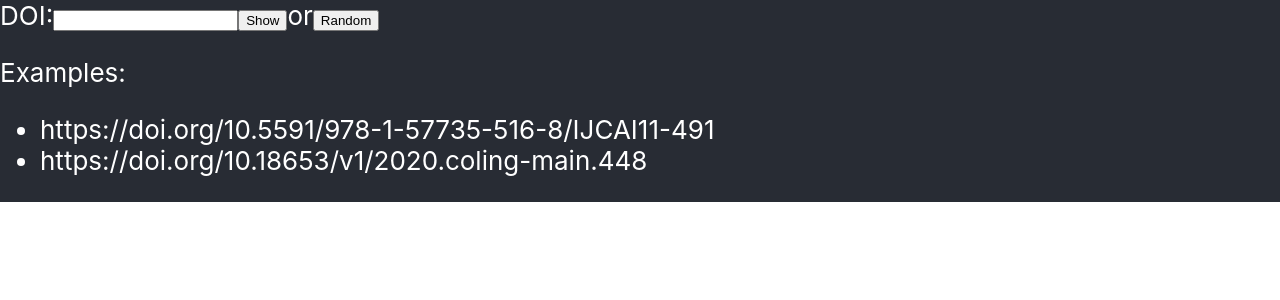
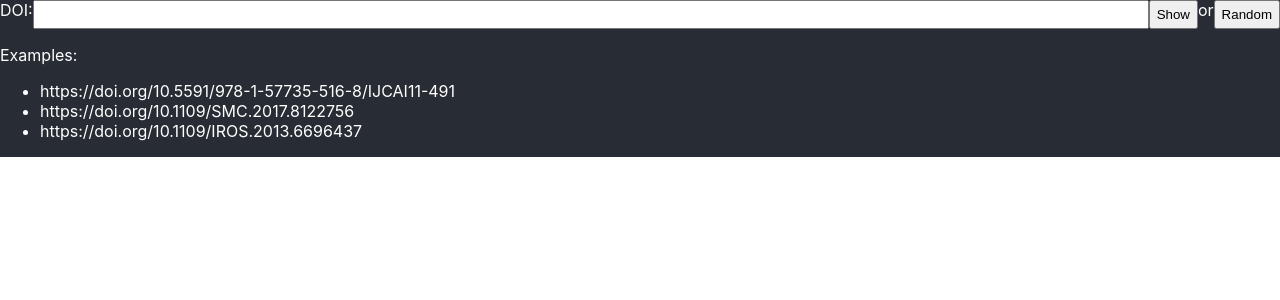
Before and after one commit to dozed/cskg-vis, a React (Create React App) app in the folder frontend/: page / in a window 1280 px wide. Shown: the top 300 px of the page. Built offline with nearby package versions, Linux system fonts and the light colour scheme.

Commit message:
CSS and examples

```diff
--- a/frontend/src/App.css
+++ b/frontend/src/App.css
@@ -1,11 +1,5 @@
-/** {*/
-/*  margin: 0;*/
-/*  box-sizing: border-box;*/
-/*}*/
-
 body {
   background-color: #282c34;
-  font-size: calc(10px + 2vmin);
   color: white;
 }
 
@@ -16,6 +10,16 @@ body {
 }
 
 .App-header {
+}
+
+.search-bar {
+  display: flex;
+  flex-direction: row;
+}
+
+.doi-input {
+  padding: 5px;
+  width: 100%;
 }
 
 .App-content {
--- a/frontend/src/App.js
+++ b/frontend/src/App.js
@@ -8,7 +8,9 @@ import ForceSupervisor from "graphology-layout-force/worker";
 
 const exampleDois = [
   'https://doi.org/10.5591/978-1-57735-516-8/IJCAI11-491',
-  'https://doi.org/10.18653/v1/2020.coling-main.448'
+  'https://doi.org/10.1109/SMC.2017.8122756',
+  'https://doi.org/10.1109/IROS.2013.6696437'
+  // 'https://doi.org/10.18653/v1/2020.coling-main.448'
 ];
 
 const getPartialDoi = (doi) => {
@@ -132,9 +134,9 @@ const App = () => {
   return (
     <div className="App">
       <div className="App-header">
-        <div>
+        <div className="search-bar">
           DOI:
-          <input type="text" value={doi} onChange={(e) => setDoi(e.target.value)} />
+          <input className="doi-input" type="text" value={doi} onChange={(e) => setDoi(e.target.value)} />
           <input type="button" value="Show" />
           or
           <input type="button" value="Random" onClick={() => fetchRandomDoi()} />
```
